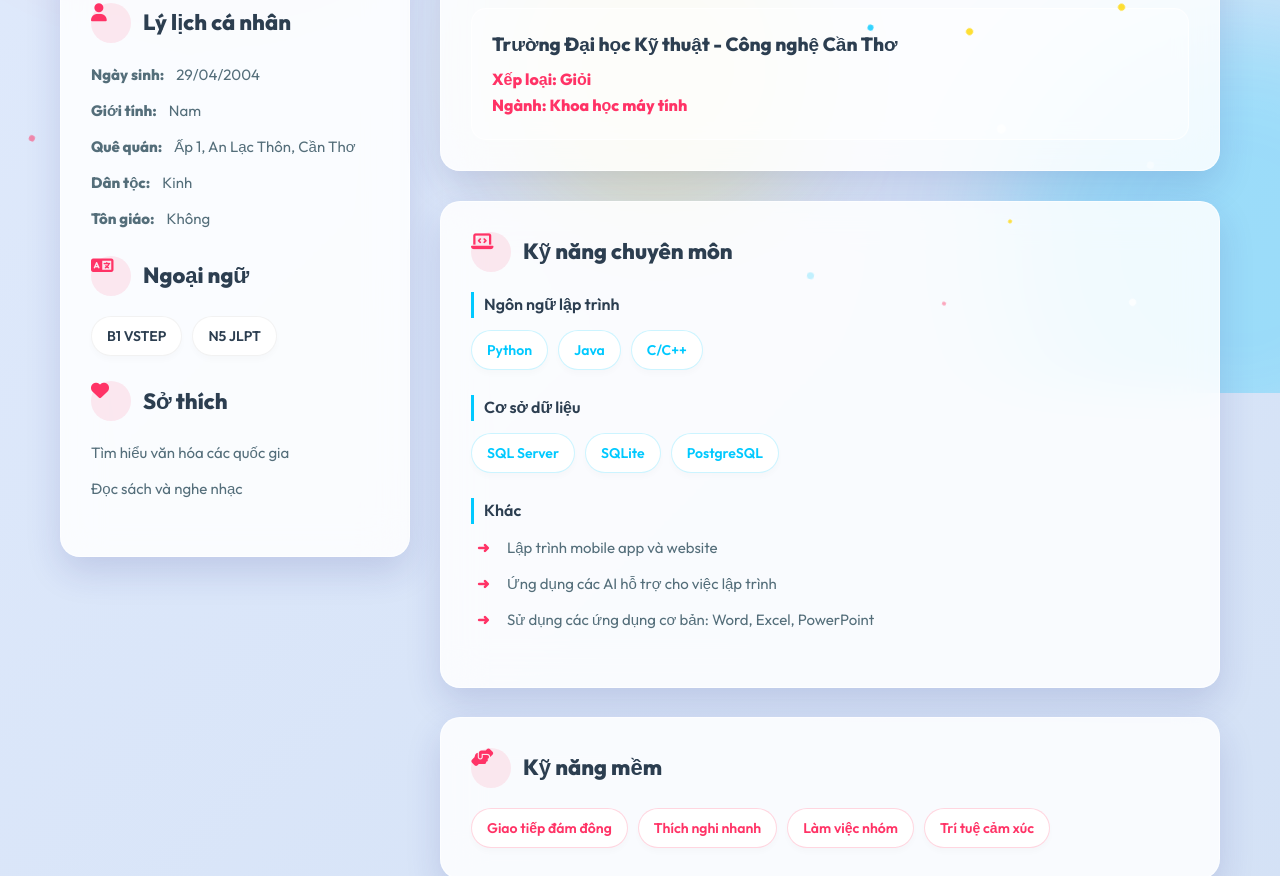
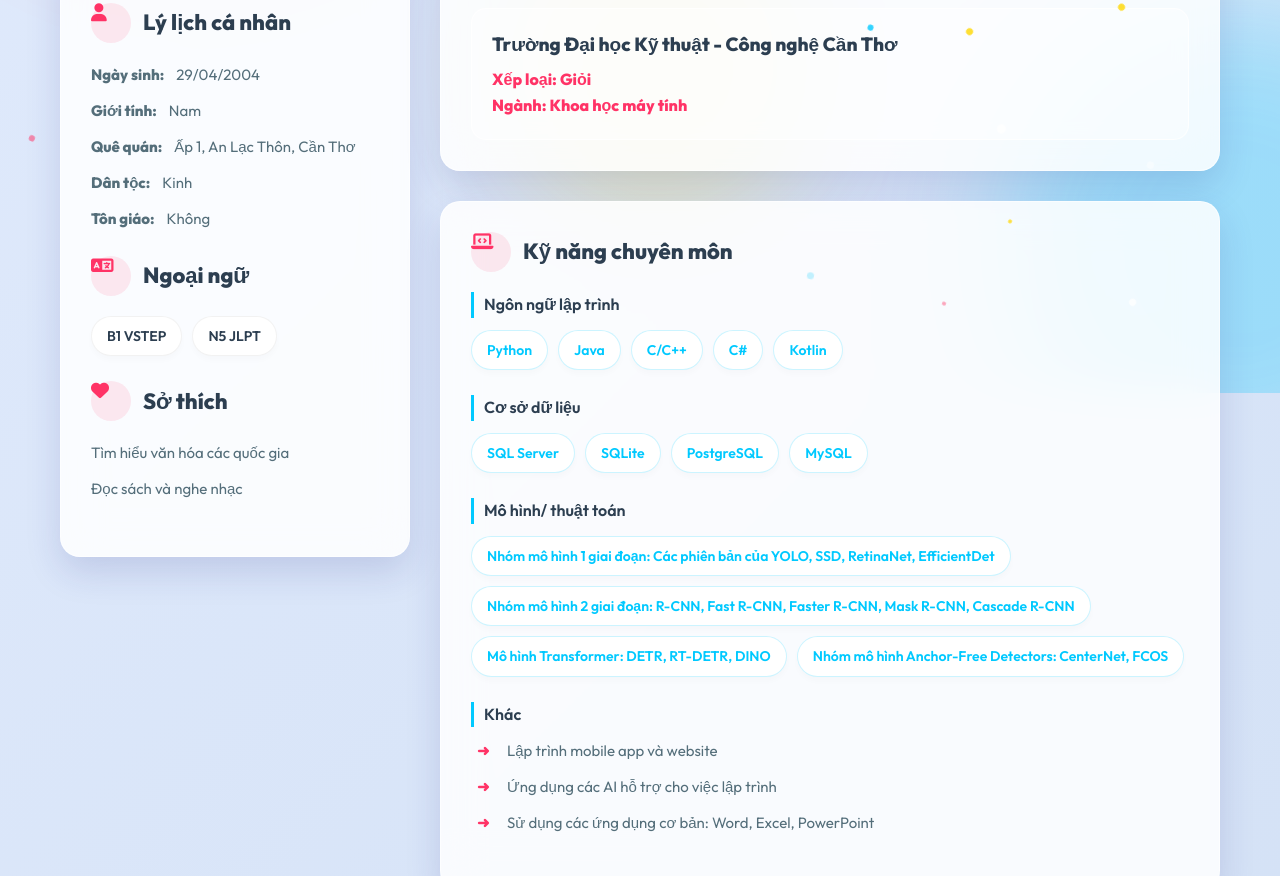
Before and after one commit to Phuc-0249/CV, a plain HTML site: page index.html in a window 1280 px wide. Shown: the part 407-1283 px from the top of the page. Drawn offline with Linux system fonts and the light colour scheme.

Commit message:
MOHINH/THUATTOAN

```diff
--- a/index.html
+++ b/index.html
@@ -94,6 +94,9 @@
                         <span class="tag tech">Python</span>
                         <span class="tag tech">Java</span>
                         <span class="tag tech">C/C++</span>
+                        <span class="tag tech">C#</span>
+                        <span class="tag tech">Kotlin</span>
+
                     </div>
                 </div>
                 <div class="skill-category">
@@ -102,8 +105,23 @@
                         <span class="tag tech">SQL Server</span>
                         <span class="tag tech">SQLite</span>
                         <span class="tag tech">PostgreSQL</span>
+                        <span class="tag tech">MySQL</span>
+
                     </div>
                 </div>
+                <div class="skill-category">
+                    <h4>Mô hình/ thuật toán</h4>
+                    <div class="skill-tags">
+                        <span class="tag tech">Nhóm mô hình 1 giai đoạn: Các phiên bản của YOLO, SSD, RetinaNet,
+                            EfficientDet</span>
+                        <span class="tag tech">Nhóm mô hình 2 giai đoạn: R-CNN, Fast R-CNN, Faster R-CNN, Mask R-CNN,
+                            Cascade R-CNN</span>
+                        <span class="tag tech">Mô hình Transformer: DETR, RT-DETR, DINO</span>
+                        <span class="tag tech">Nhóm mô hình Anchor-Free Detectors: CenterNet, FCOS</span>
+
+                    </div>
+                </div>
+
                 <div class="skill-category">
                     <h4>Khác</h4>
                     <ul class="bullet-list">
```
